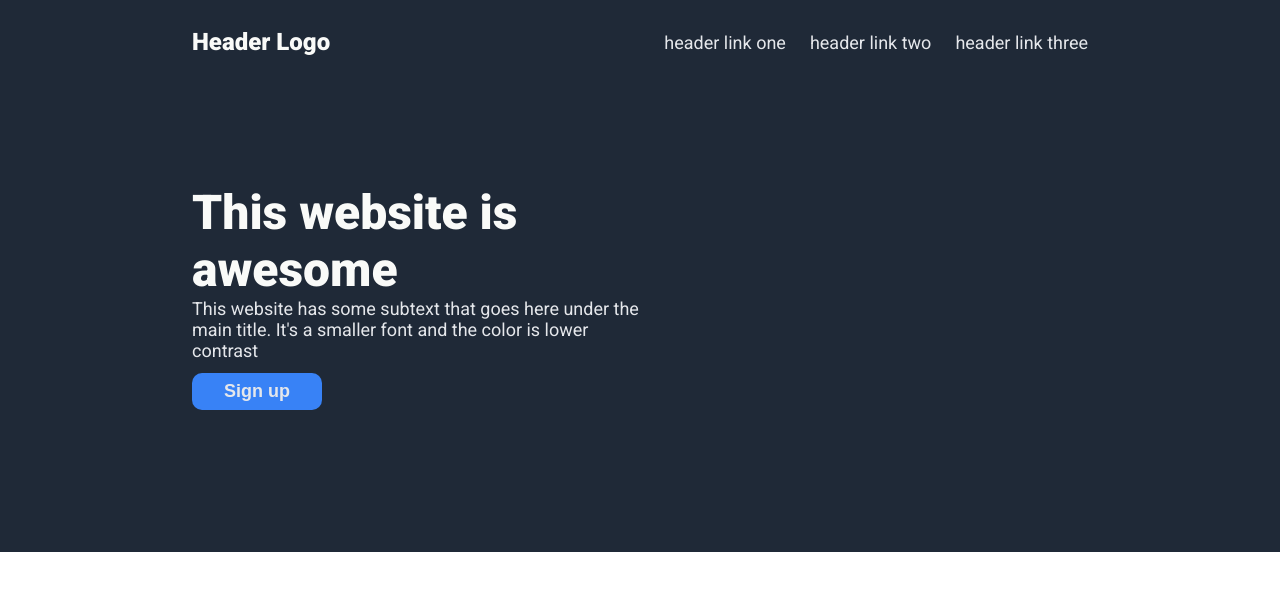
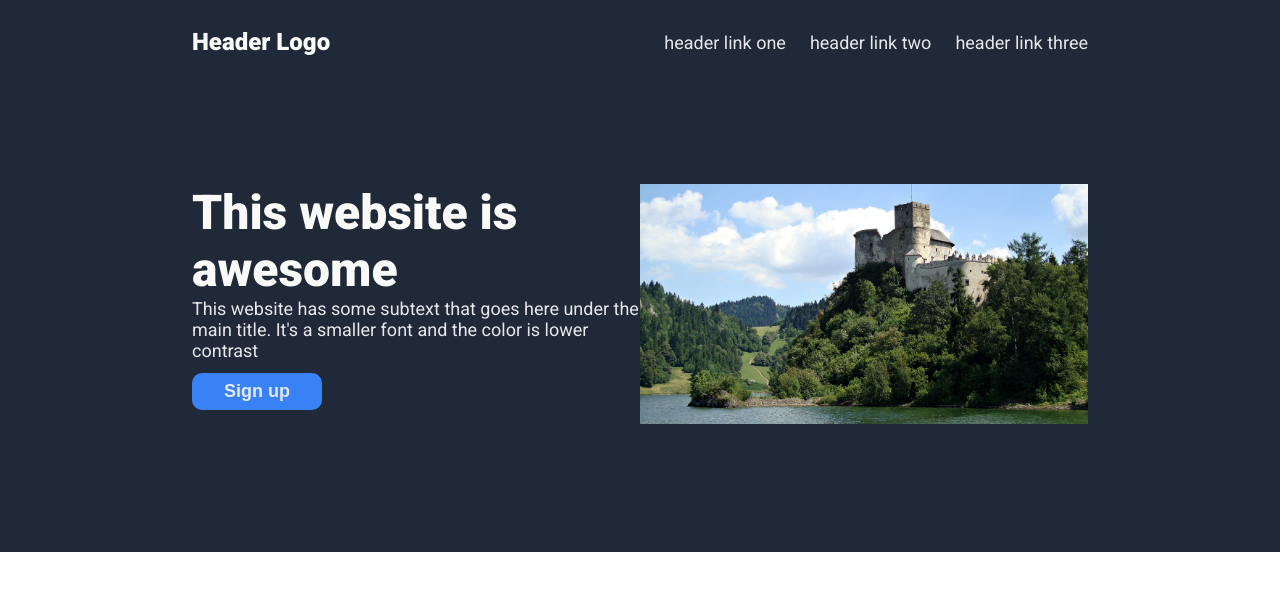
Before and after one commit to nietymon/landing-page, a plain HTML site: page index.html in a window 1280 px wide. Drawn offline with Linux system fonts and the light colour scheme; files whose address does not match are found by name.

Commit message:
Add img to hero section

```diff
--- a/index.html
+++ b/index.html
@@ -24,7 +24,9 @@
             <p>This website has some subtext that goes here under the main title.  It's a smaller font and the color is lower contrast</p>
             <button class="signup">Sign up</button>
         </div>
-
+        <div class="img">
+            <img src="/home/nietymon/repos/landing-page/img/img1.jpg" alt="landscape with castle">
+        </div>
     </div>
 
 </body>
--- a/style.css
+++ b/style.css
@@ -49,6 +49,9 @@ body {
 
 .hero {
     padding: 100px 192px 128px 192px;
+    display: flex;
+    justify-content: space-around;
+    align-items: center;
 }
 
 .text {
@@ -64,6 +67,18 @@ body {
     padding: 0.5rem 2rem;
     border-radius: 10px;
     border: #3882F6;
+}
+
+.img {
+    width: 464px;
+    height: 240px;
+    overflow: hidden;
+}
+
+.img img {
+    height: auto;
+    width: 464px;
+    margin: -20px auto 0 auto;
 }
 
 h1 {
```
Also changed, not shown: img/img1.jpg (added).
